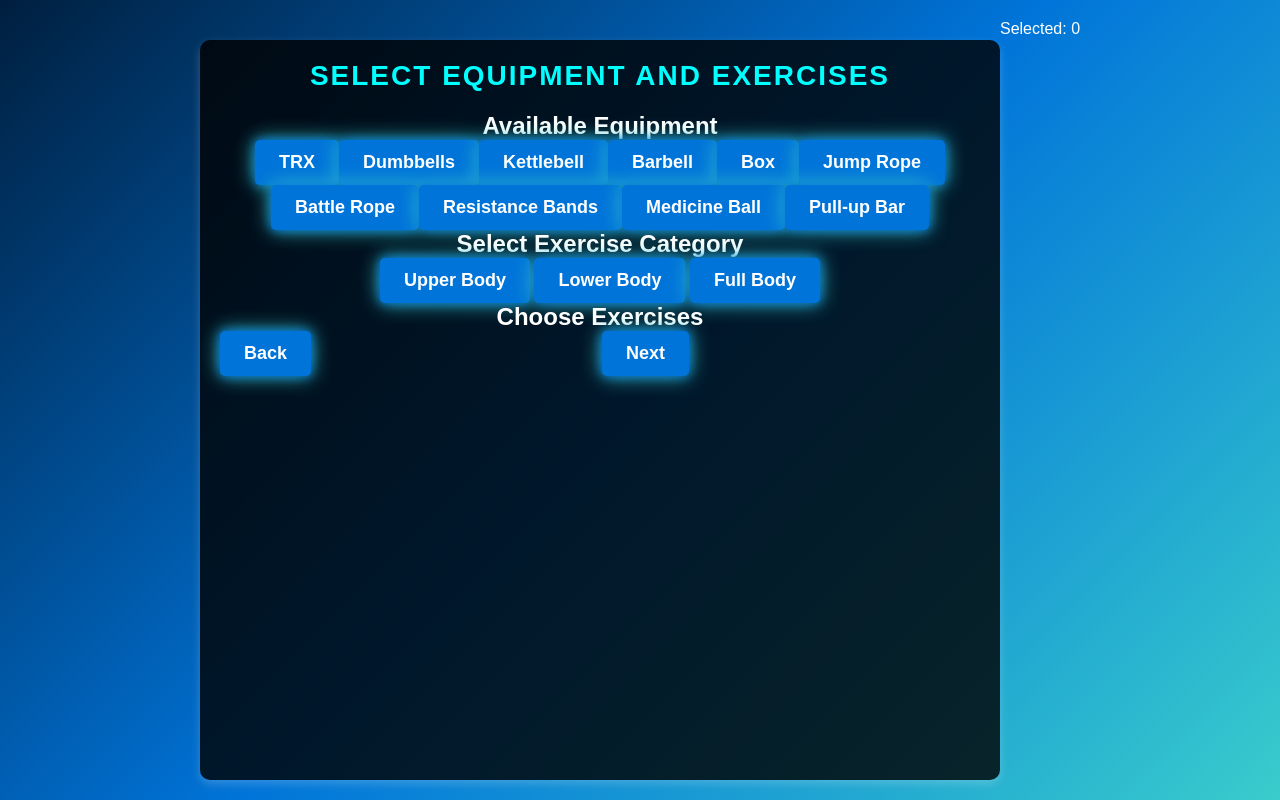
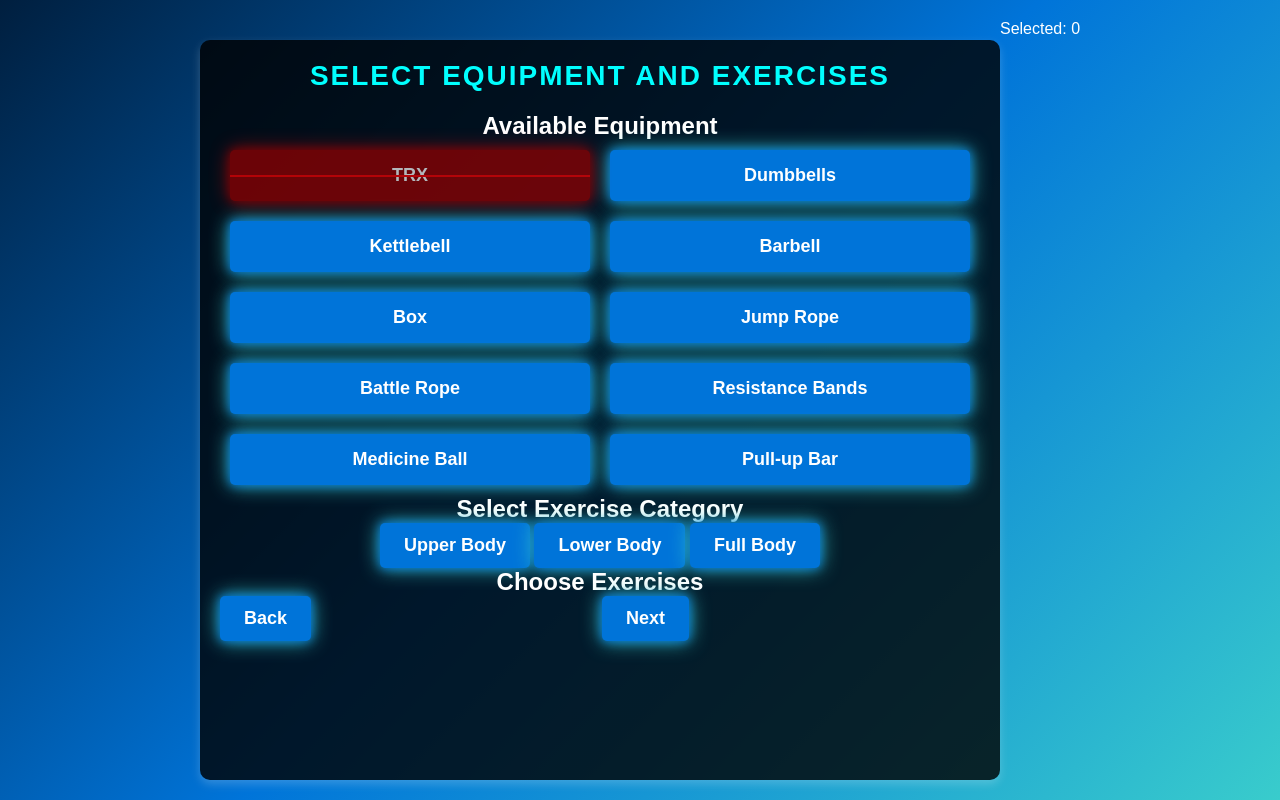
Before and after one commit to OleksandrHubar/hiit-project, a website: page pages/exercise_selection.html in a window 1280 px wide. Both pictures are taken after a click on the button "TRX". Drawn offline with Linux system fonts and the light colour scheme.

Commit message:
Update style.css

```diff
--- a/styles/style.css
+++ b/styles/style.css
@@ -654,3 +654,47 @@ select {
     font-size: 16px;
   }
 }
+
+.equipment-btn {
+  background-color: #0074D9;
+  color: #fff;
+  padding: 15px 25px;
+  border: none;
+  margin: 10px;
+  cursor: pointer;
+  border-radius: 5px;
+  transition: 0.3s;
+  box-shadow: 0px 0px 10px #0074D9, 0px 0px 20px #39CCCC;
+  width: calc(50% - 20px);
+  white-space: nowrap;
+  overflow: hidden;
+  text-overflow: ellipsis;
+}
+
+.equipment-btn.disabled {
+  background-color: #990000;
+  color: #fff;
+  text-decoration: line-through;
+  opacity: 0.7;
+  box-shadow: 0px 0px 10px #990000, 0px 0px 20px #cc0000;
+}
+
+.equipment-btn.disabled:hover {
+  background-color: #cc0000;
+  box-shadow: 0px 0px 15px #cc0000, 0px 0px 30px #990000;
+}
+
+.inactive-equipment {
+  position: relative;
+}
+
+.inactive-equipment::after {
+  content: '';
+  position: absolute;
+  top: 50%;
+  left: 0;
+  right: 0;
+  height: 2px;
+  background-color: #ff0000;
+  transform: translateY(-50%);
+}
```
